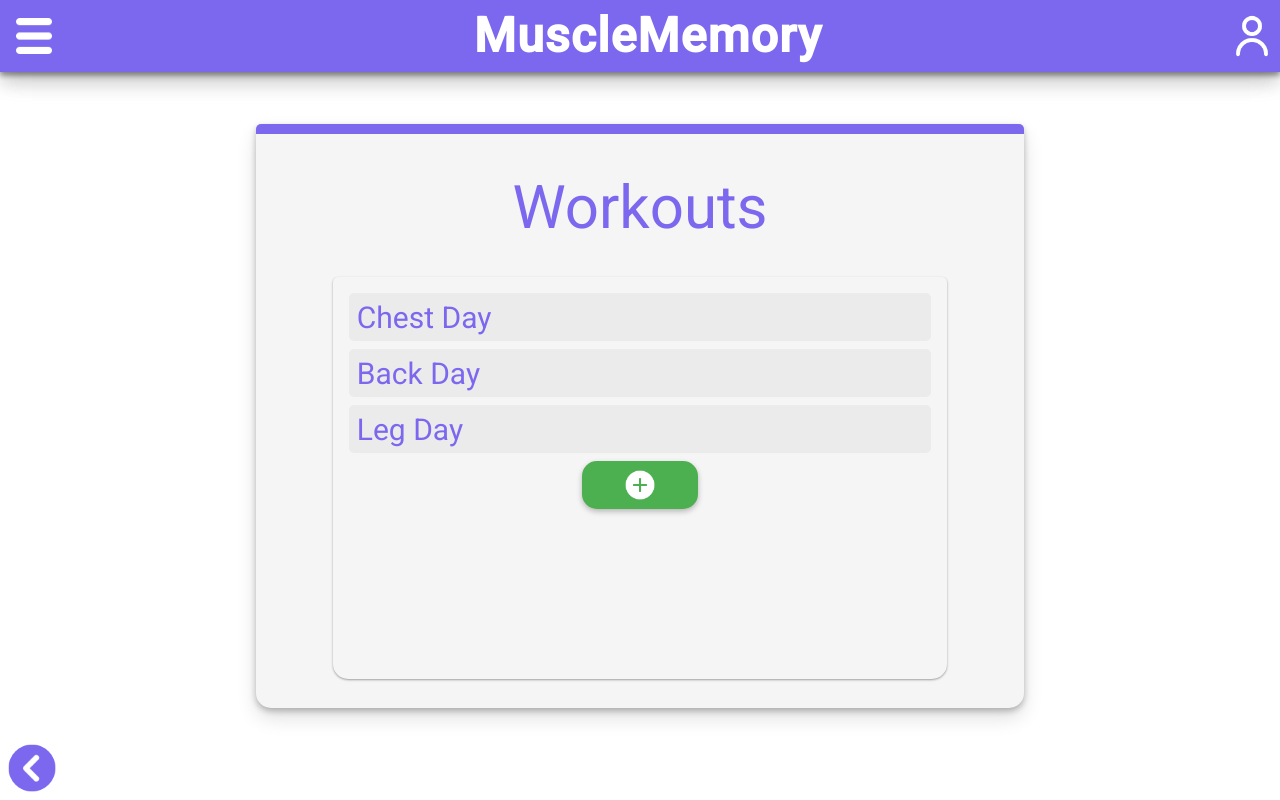
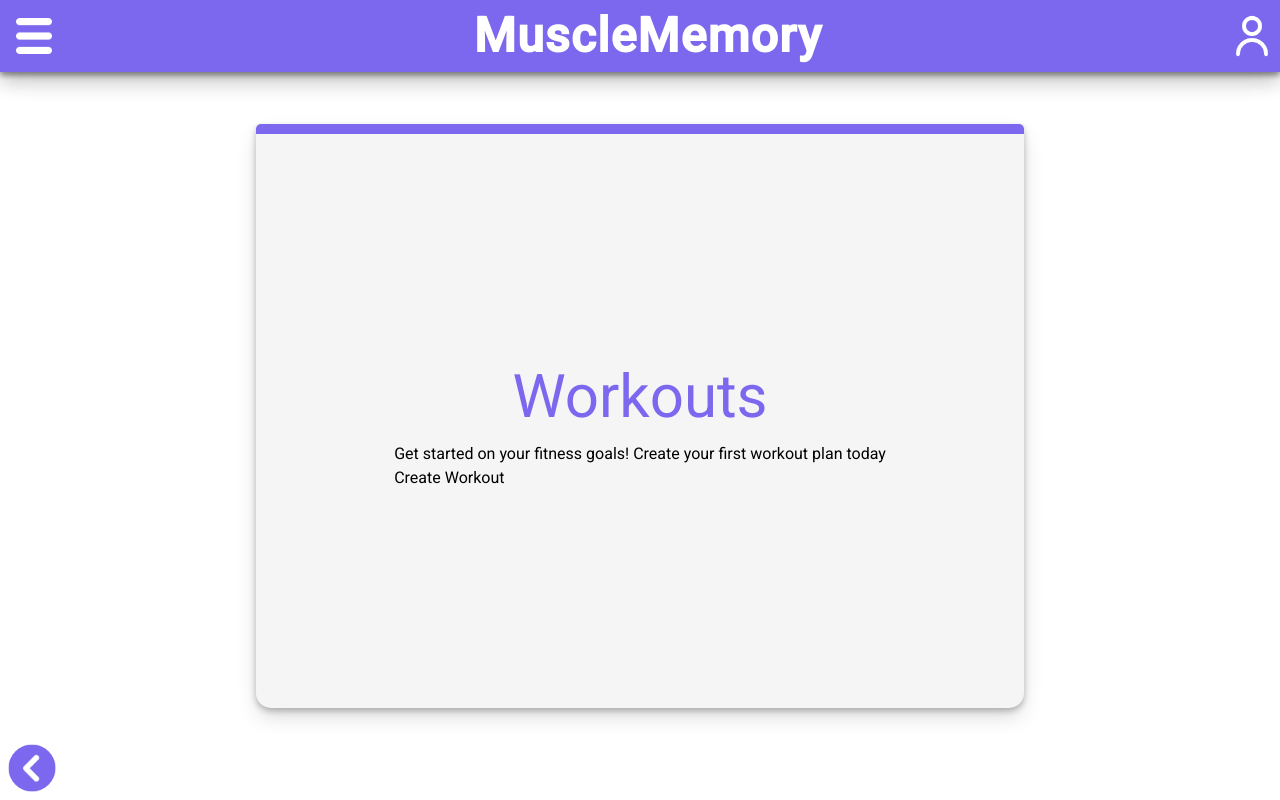
Before and after one commit to jszama/musclememory, a Next.js app in the folder frontend/: page /exercise-menu/workouts in a window 1280 px wide. Built offline with nearby package versions, Linux system fonts and the light colour scheme.

Commit message:
UI: workouts page updated

```diff
--- a/frontend/app/exercise-menu/workouts/page.tsx
+++ b/frontend/app/exercise-menu/workouts/page.tsx
@@ -39,29 +39,26 @@ const exercises: Exercise[] = [
     }]
 
 const workouts: Workout[] = [
-    {
-        id: 1,
-        name: 'Chest Day',
-        exercises: [exercises[0], exercises[1]]
-    },
-    {
-        id: 2,
-        name: 'Back Day',
-        exercises: [exercises[2], exercises[3]]
-    },
-    {
-        id: 3,
-        name: 'Leg Day',
-        exercises: [exercises[4], exercises[0]]
-    }
+    // {
+    //     id: 1,
+    //     name: 'Chest Day',
+    //     exercises: exercises
+    // }
 ]
 
-export default function ExerciseBank() {
+export default function Workouts() {
+    const noWorkouts = !workouts.length;
     return (
         <main className="home-page">
             <div className="exercise-container">
                 <h1 className='workout-title'>Workouts</h1>
-                <section className="exercise-bank">
+                {noWorkouts ?
+                    (<div className='no-workouts'>
+                        <h1>Get started on your fitness goals! Create your first workout plan today</h1>
+                        <button>Create Workout</button>
+                    </div>)
+                    :
+                    (<section className="exercise-bank">
                     <section className="workout-list">
                         {workouts.map((workout) => (
                             <div className="workout-block" key={workout.id}>
@@ -78,10 +75,10 @@ export default function ExerciseBank() {
                             </div>
                         ))}
                         <div className='workout-add'>
-                            <Image src='/addBtn.png' alt='Add workout' height={36} width={36} onClick={ () => {}} />
+                            <Image src='/addBtn.png' alt='Add workout' height={36} width={36} onClick={() => { }} />
                         </div>
                     </section>
-                </section>
+                </section>)}
             </div>
         </main>
     );
```
Lines whose indentation alone changed are shown as unchanged.
